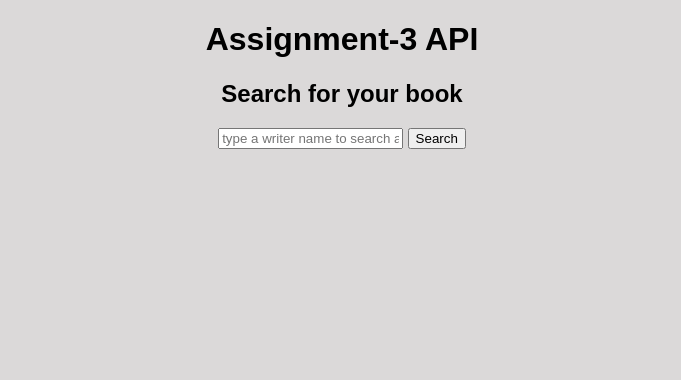
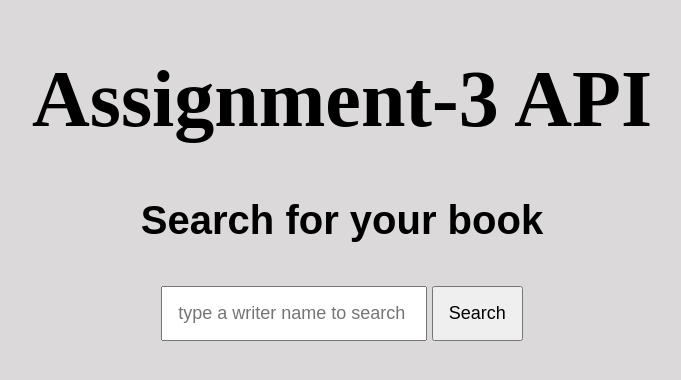
Before and after one commit to 200613775/Assignment-3, a plain HTML site: page index.html in a window 1280 px wide. Shown: the whole page, without its empty margins (298-979 px from the left). Drawn offline with Linux system fonts and the light colour scheme.

Commit message:
Done styling for the assignment-3

```diff
--- a/styles.css
+++ b/styles.css
@@ -1,9 +1,43 @@
 @charset "UTF-8";
 
+/* do some coding for the body and class book */
 body {
     font-family:Arial, Helvetica, sans-serif;
-    padding: 0px;
+    padding: 0;
     background-color: #dbd9d9;
     text-align: center;
-    margin: auto;
+    margin: 0;
   }
+
+  .book {
+    text-align: center;
+    margin: 0;
+    padding: 0;
+  }
+
+/* add font-size or some styling for the h1 and h2 */
+  h1 {
+    font-size: 80px;
+    font-family: 'Times New Roman', Times, serif;
+  }
+
+  h2{
+    font-size: 40px;
+    font-family:Arial, Helvetica, sans-serif;
+  }
+
+  /* do styling for the search buttton and box to look more readable */
+  input, button {
+    padding: 15px;
+    font-size: 18px;
+    margin-top: 10px;
+    padding: auto;
+  }
+
+  #results {
+    display: flexbox;
+    flex-wrap: wrap;
+    justify-content: center;
+    margin-top: 10px;
+    padding: 0;
+  }
```
